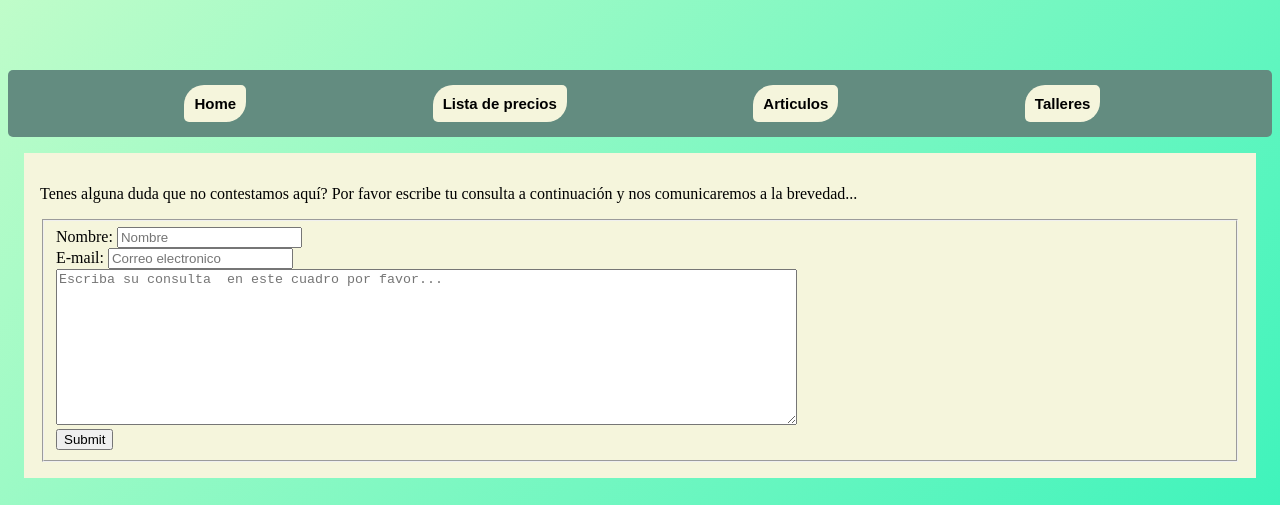
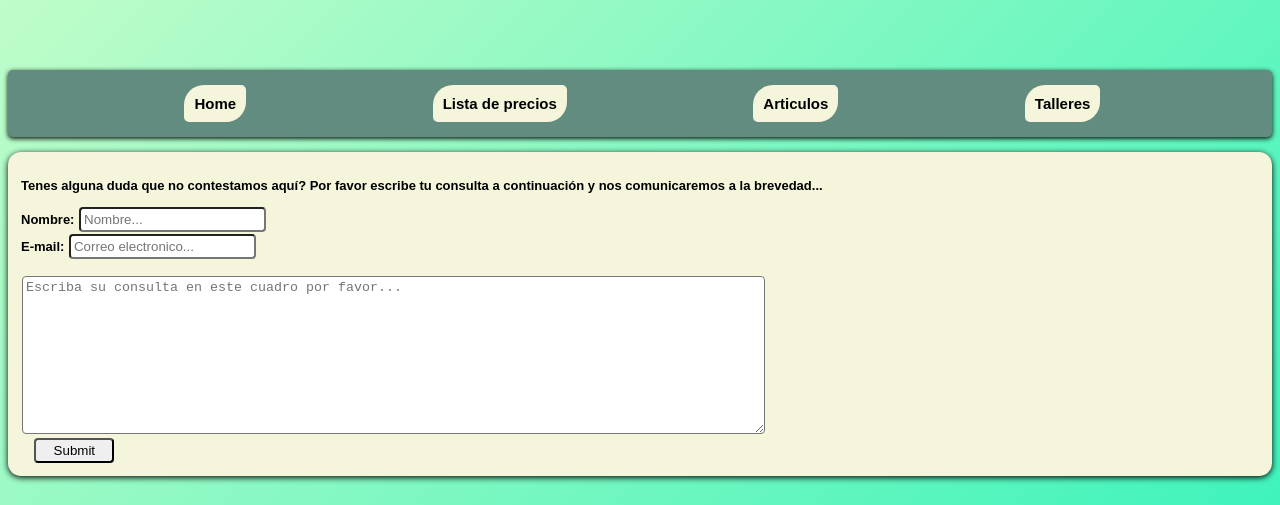
Before and after one commit to jeronimoespora/Desde-la-Raiz, a plain HTML site: page talleres.html in a window 1280 px wide. Shown: the part 443-948 px from the top of the page. Drawn offline with nearby package versions, Linux system fonts and the light colour scheme.

Commit message:
formulario listo
terminé el formulario con los conocimientos hasta la fecha, idea de carrusel para lista de precios.

```diff
--- a/Style/style.css
+++ b/Style/style.css
@@ -7,6 +7,7 @@ body {
 
 }
 
+/* -------------------HEADER-------------------- */
 
 .header {
     font-family: 'Dancing Script', cursive;
@@ -21,6 +22,11 @@ body {
 
 }
 
+/* -------------------HEADER-------------------- */
+
+
+/* ------------------NAV--------------- */
+
 
 .nav {
     background-color: #638c80;
@@ -31,9 +37,8 @@ body {
     justify-content: space-evenly;
     border-radius: 5px;
 
-
+    box-shadow: 0 0.1rem 0.3rem black;
 }
-
 
 
 .nav-link {
@@ -61,17 +66,64 @@ body {
 }
 
 
+/* ------------------NAV--------------- */
+
+/* ------------------------SECTION------------------------- */
+
+
+
+
+
 section {
     background-color: beige;
-    margin: 1em;
+    margin: auto;
     padding: 1em;
+    font-family: Arial, Helvetica, sans-serif;
+    font-weight: bold;
+    font-size: small;
+
+    box-shadow: 0 0.1rem 0.4rem black;
+    border-radius: 1em;
+
+
+    justify-content: center;
+}
+
+.formulario {
+    font-family: Arial, Helvetica, sans-serif;
+    font-weight: bold;
+
+
+    justify-content: space-between;
+
+}
+
+.campos {
+
+    justify-content: space-between;
+    margin: 1px;
+    padding: 3px;
+    border-radius: 0.3em;
+}
+
+.enviar {
+    justify-content: space-between;
+    margin-left: 1em;
+    width: 6em;
+    padding: 3px;
+    border-radius: 0.3em;
+    cursor: pointer;
+}
+
+.enviar:hover {
+    transition: all 0.5s ease;
+    background-color: rgba(184, 207, 53, 0.514);
 }
 
 
-footer{
 
 
-    }
+/* ----------------------FOOTER-------------------- */
 
 
 table {
@@ -79,10 +131,12 @@ table {
     border-collapse: collapse;
 }
 
+
 th, td{
     border: solid 1px;
     padding: 3px;
 }
+
 
 th {
     background-color: #638c80;
@@ -114,6 +168,7 @@ th {
 
 }
 
+
 .links:hover{
     padding: 1.1em;
     margin: 1.1em;
@@ -123,6 +178,7 @@ th {
     box-shadow: 0 0.1rem 0.4rem black;
 }
 
+
 .ul-footer{
     display: flex;
     align-content: flex-end;
--- a/talleres.html
+++ b/talleres.html
@@ -36,19 +36,20 @@
 <section>
     <p>Tenes alguna duda que no contestamos aquí? Por favor escribe tu consulta a continuación y nos comunicaremos a la brevedad...</p>
 
-    <form action="">
-    <fieldset>
+    <form action="" class="formulario">
+
         <label for="nombre">Nombre:</label>
-        <input id="nombre" name="nombre" placeholder="Nombre" type="text">
+        <input class="campos" id="nombre" name="nombre" placeholder="Nombre..." type="text">
         <br>
         <label for="e-mail">E-mail:</label>
-        <input id="e-mail" name="e-mail" placeholder="Correo electronico" type="email">
+        <input class="campos" id="e-mail" name="e-mail" placeholder="Correo electronico..." type="email">
+        <br>
         <br>
         <label for="consulta"></label>
-        <textarea id="consulta" name="consulta" id="consulta" cols="90" rows="10" placeholder="Escriba su consulta  en este cuadro por favor..."></textarea>
+        <textarea class="campos" id="consulta" name="consulta" id="consulta" cols="90" rows="10" placeholder="Escriba su consulta en este cuadro por favor..."></textarea>
         <br>
-        <input type="submit" >
-    </fieldset>
+        <input class="enviar" type="submit" >
+
     </form>
 
 </section>
```
Also changed, not shown: Imagenes/definitivo 3.jpg (added), index.html (line endings or trailing spaces).
